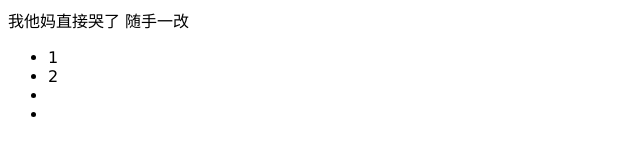
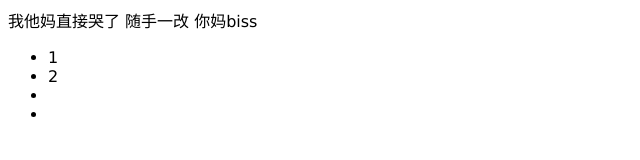
Before and after one commit to 1138331845/ubiquitous-bassoon, a plain HTML site: page index.html in a window 1280 px wide. Shown: the full height of the page, 0-640 px from the left. Drawn offline with Linux system fonts and the light colour scheme.

Commit message:
删除：     1.pub 	修改：     index.html

```diff
--- a/index.html
+++ b/index.html
@@ -15,6 +15,7 @@
   <body>
     我他妈直接哭了
     随手一改
+    你妈biss
     <ul>
       <li>1</li>
       <li>2</li>
```
Also changed, not shown: 1 other file.
